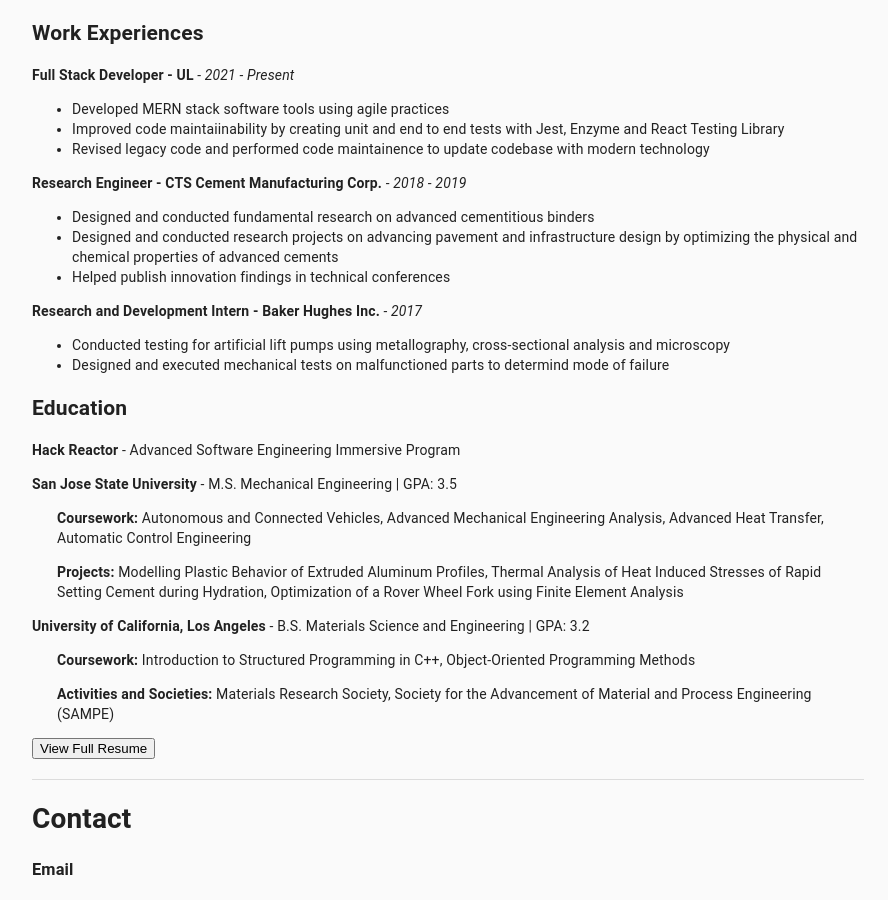
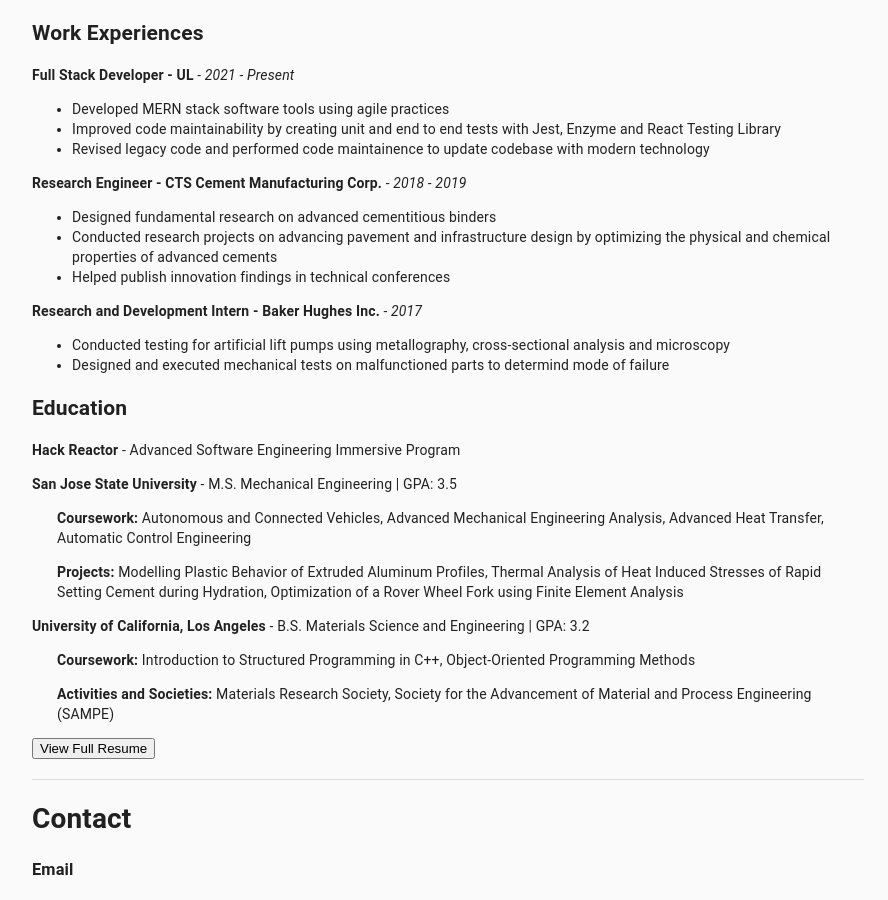
Before and after one commit to twong0088/personal-site, a React app: page / in a window 1280 px wide. Shown: the part 2002-2902 px from the top of the page, without its empty margins (312-1200 px from the left). Built offline with nearby package versions, Linux system fonts and the light colour scheme; the HTML template or start-up script is replaced by a standard one.

Commit message:
minor grammar fix

```diff
--- a/client/src/component/App.jsx
+++ b/client/src/component/App.jsx
@@ -548,13 +548,13 @@
           <p><strong>Full Stack Developer - UL</strong><i> - 2021 - Present</i></p>
           <ul>
             <li>Developed MERN stack software tools using agile practices</li>
-            <li>Improved code maintaiinability by creating unit and end to end tests with Jest, Enzyme and React Testing Library</li>
+            <li>Improved code maintainability by creating unit and end to end tests with Jest, Enzyme and React Testing Library</li>
             <li>Revised legacy code and performed code maintainence to update codebase with modern technology</li>
           </ul>
           <p><strong>Research Engineer - CTS Cement Manufacturing Corp.</strong><i> - 2018 - 2019</i></p>
           <ul>
-            <li>Designed and conducted fundamental research on advanced cementitious binders</li>
-            <li>Designed and conducted research projects on advancing pavement and infrastructure design by optimizing the physical and chemical properties of advanced cements</li>
+            <li>Designed fundamental research on advanced cementitious binders</li>
+            <li>Conducted research projects on advancing pavement and infrastructure design by optimizing the physical and chemical properties of advanced cements</li>
             <li>Helped publish innovation findings in technical conferences</li>
           </ul>
           <p><strong>Research and Development Intern - Baker Hughes Inc.</strong><i> - 2017</i></p>
```
Also changed, not shown: 1 other file (tests, documents, lock files or other folders).
